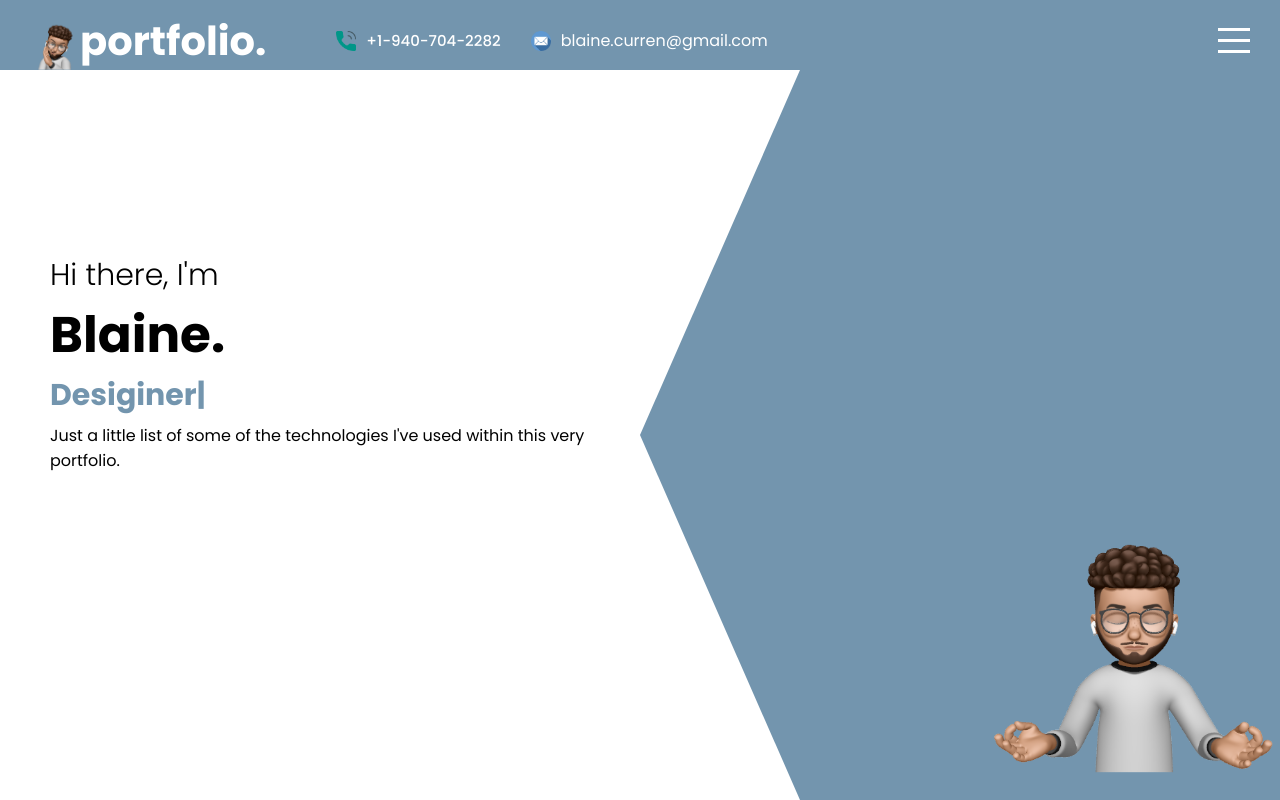
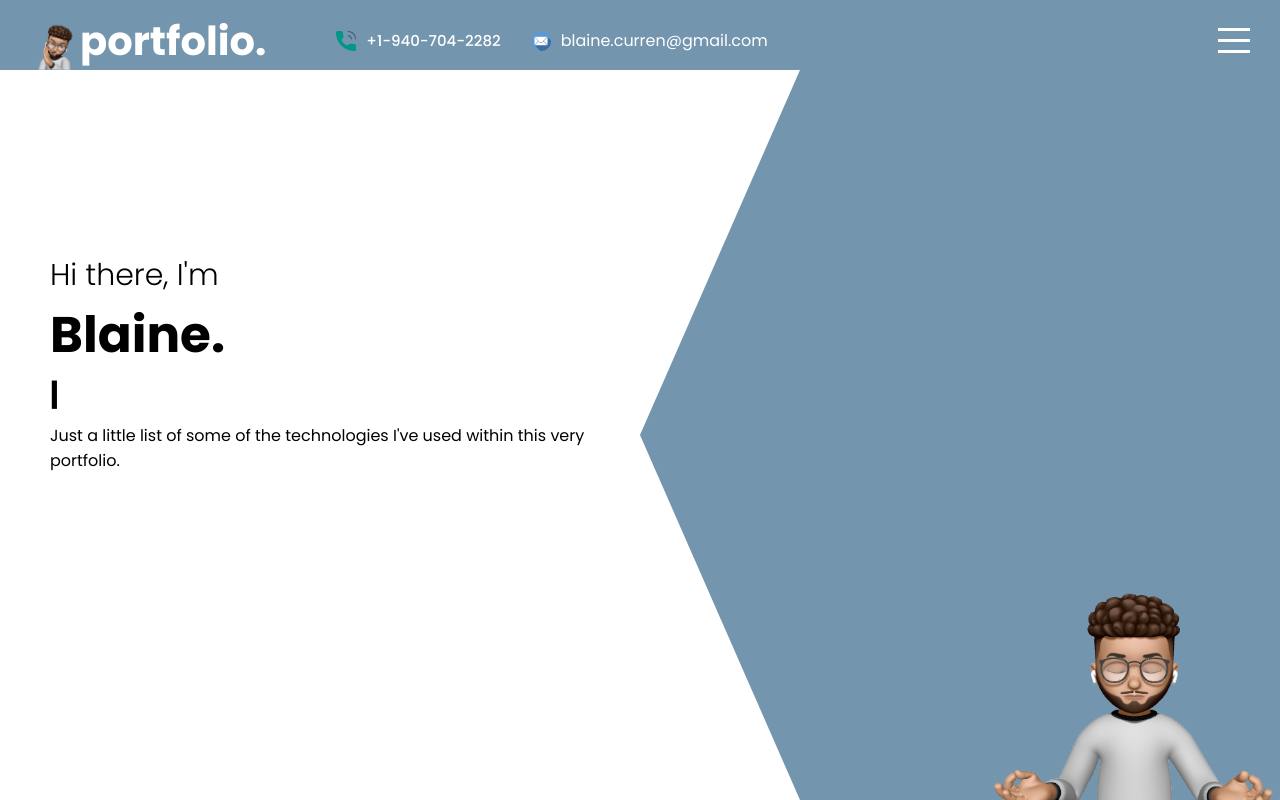
Before and after one commit to blainecurren/portfolio-2, a React (Create React App) app: page / in a window 1280 px wide. Built offline with nearby package versions, Linux system fonts and the light colour scheme.

Commit message:
fixed intro memoji placement

```diff
--- a/src/components/intro/Intro.jsx
+++ b/src/components/intro/Intro.jsx
@@ -11,7 +11,18 @@ const Intro = () => {
       showCursor: true,
       backDelay: 1500,
       backSpeed: 60,
-      strings: ["Developer", "Desiginer", "Content Creator"],
+      strings: [
+        "HTML",
+        "CSS",
+        "SCSS",
+        "JavaScript",
+        "Node.js",
+        "Express.js",
+        "SQL",
+        "NoSQL / MongoDB",
+        "React",
+        "Heroku",
+      ],
     });
   }, []);
 
--- a/src/components/intro/intro.scss
+++ b/src/components/intro/intro.scss
@@ -59,6 +59,7 @@ h3 {
 
   .ityped-cursor {
     animation: blink 1s infinite;
+    color: black;
   }
 
   @keyframes blink {
@@ -70,20 +71,6 @@ h3 {
     }
   }
 }
-/* @keyframes move {
-  25% {
-    transform: translateY(-50px);
-  }
-  55% {
-    transform: translateY(-110px);
-  }
-  75% {
-    transform: translateY(-150px);
-  }
-  100% {
-    transform: translateY(-200px);
-  }
-} */
 
 .i-title-item {
   height: 50px;
@@ -107,8 +94,9 @@ h3 {
 .peace {
   height: 40%;
   position: absolute;
-  bottom: 0;
+  padding-top: 486.5px;
   right: 0;
+  object-fit: cover;
 }
 
 @media screen and (max-width: 480px) {
```
Also changed, not shown: src/img/peace-memoji-sticker.png.
